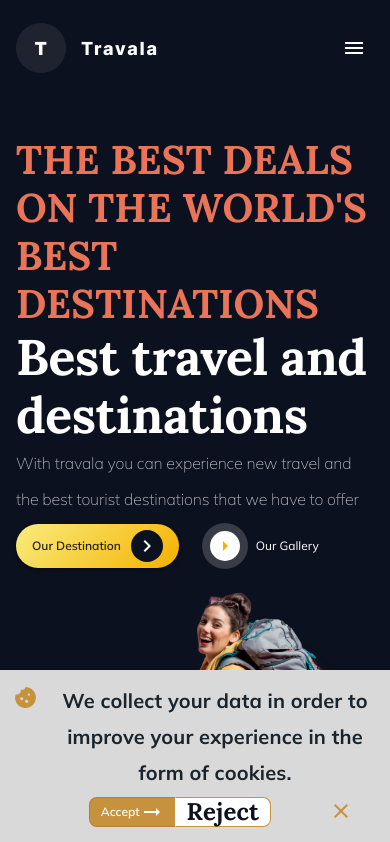
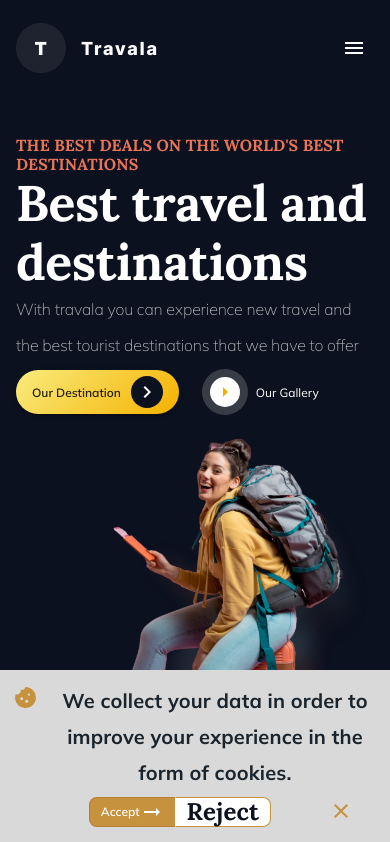
Before and after one commit to Software-Lifecycle-Consultants/slc-open-hms, a Next.js app: page / in a window 390 px wide. Shown: the top 842 px of the page. Built offline with nearby package versions, Linux system fonts and the light colour scheme.

Commit message:
Updated the hero banner according to the theme file

```diff
--- a/components/frontend/homePage/HeroBanner.tsx
+++ b/components/frontend/homePage/HeroBanner.tsx
@@ -47,11 +47,19 @@ const Banner = () => {
         {/* Left side of the banner */}
         <Grid item xs={12} md={6}>
           {/* Heading 5 */}
-          <Typography variant="h2" textTransform="uppercase" color="#E97458" fontSize="1.125rem">
+          <Typography variant="h2"
+            sx={{
+              textTransform: "uppercase",
+              color: "#E97458",
+              fontSize: "1.125rem",
+              '@media (max-width:600px)': {
+                fontSize: '1rem',
+              },
+            }} >
             {bannerDetails.bannerTitle}
           </Typography>
           {/* Heading 1 */}
-          <Typography variant="h1" color="white"
+          <Typography variant="h1" color="secondary"
           >
             {bannerDetails.bannerSubTitle}
           </Typography>
@@ -86,7 +94,7 @@ const Banner = () => {
             </Button>
 
             {/* Button with arrow icon for mobile view */}
-            <Button variant="text" sx={{ color: "white", fontWeight: "normal", fontSize: "0.875rem" }} onClick={navigationToExplore}>
+            <Button variant="text" sx={{ color: "secondary.main", fontWeight: "normal", fontSize: "0.875rem" }} onClick={navigationToExplore}>
               <Box
                 sx={{
                   backgroundColor: "rgba(255, 255, 255, 0.18)",
```
